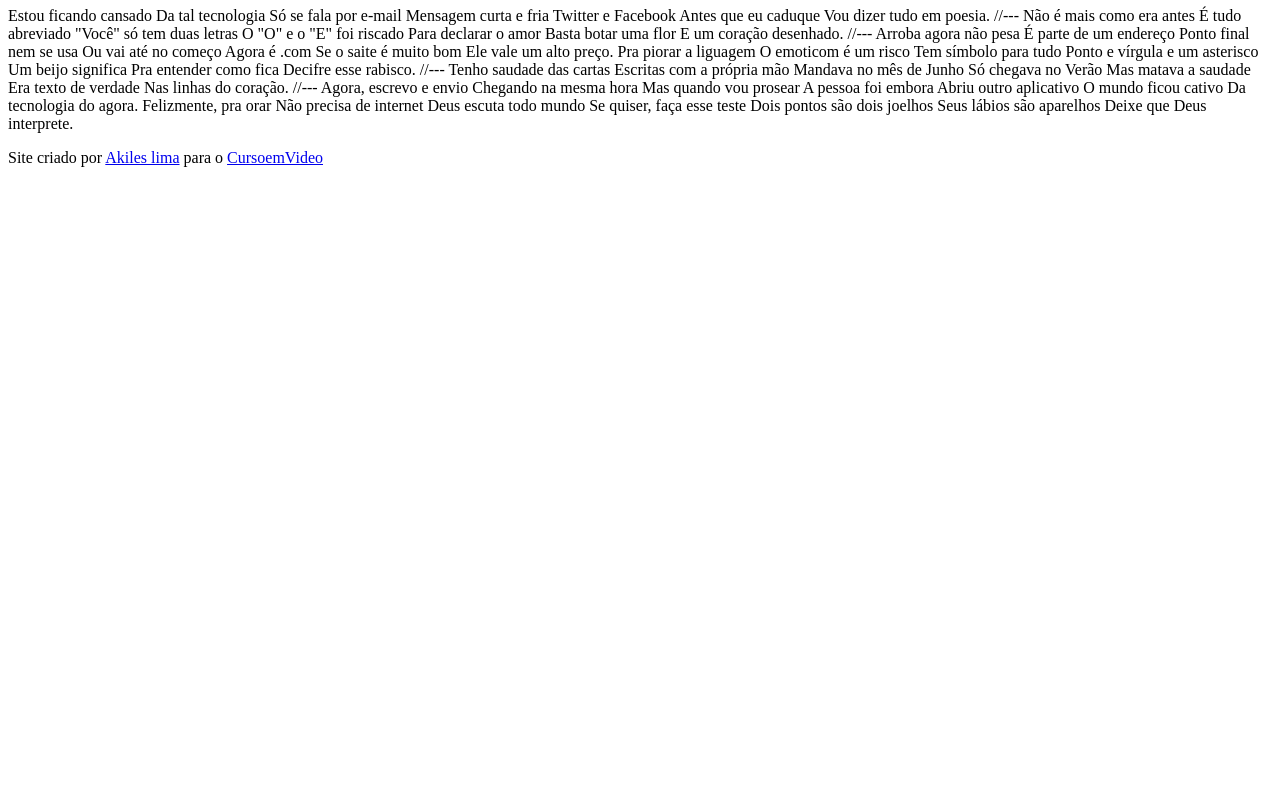
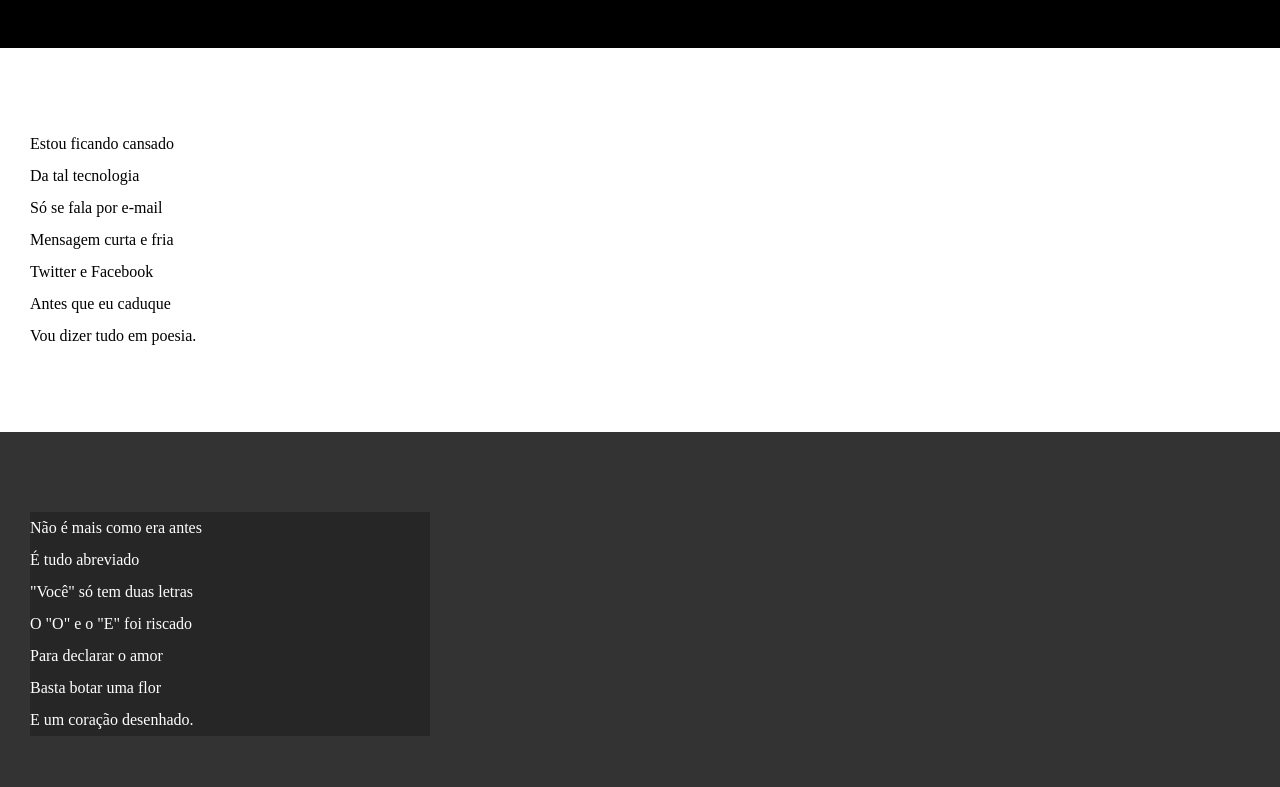
Before and after one commit to Akileslima/html-css, a plain HTML site: page desafios/d012/index.html in a window 1280 px wide. Shown: the part 107-894 px from the top of the page. Before the commit the page ends 800 px from the top, so only its background shows below. Drawn offline with Linux system fonts and the light colour scheme.

Commit message:
atulize estilos de textos e blocos

```diff
--- /dev/null
+++ b/desafios/d012/estilo/style.css
@@ -0,0 +1,65 @@
+@charset "UTF-8";
+
+* {
+    margin: 0px;
+    padding: 0px;
+}
+
+html, body {
+    min-height: 100vh;
+    background-color: darkgray;
+}
+
+header {
+    background-color: black;
+    color: white;
+    text-align: center;
+}
+
+header h1 {
+    padding-top: 50px;
+font-variant: small-caps;
+}
+
+header p {
+    padding-bottom: 50px;
+}
+
+header a, footer a {
+    color: white;
+    text-decoration: none;
+    font-weight: bolder;
+}
+
+header a:hover, footer a:hover {
+    text-decoration: underline;
+}
+
+section {
+    padding-top: 10vh;
+    padding-bottom: 10vh;
+    line-height: 2em;
+    padding-left: 30px;
+}
+
+section.normal {
+    background-color: white;
+    color: black;
+}
+
+section.imagem {
+    background-color: rgb(51, 51, 51);
+    color: white;
+}
+
+section.imagem > p {
+    width: 400px;
+    background-color: rgba(0, 0, 0, 0.253);
+}
+
+footer {
+    background-color: black;
+    color: white;
+    text-align: center;
+    padding: 10px;
+}
--- a/desafios/d012/index.html
+++ b/desafios/d012/index.html
@@ -4,6 +4,7 @@
     <meta charset="UTF-8">
     <meta name="viewport" content="width=device-width, initial-scale=1.0">
     <title>Cordel Moderno</title>
+    <link rel="stylesheet" href="estilo/style.css">
 </head>
 <body>
     <header>
@@ -11,69 +12,85 @@
         <p>Por <a href=" https://www.recantodasletras.com.br/poesias/3186743" target="_blank" rel="external">Milton Duarte</a></p>
     </header>
 
-    Estou ficando cansado
-    Da tal tecnologia
-    Só se fala por e-mail
-    Mensagem curta e fria
-    Twitter e Facebook
-    Antes que eu caduque
-    Vou dizer tudo em poesia.
+    <section class="normal">
+        <p>
+            Estou ficando cansado <br>
+            Da tal tecnologia <br>
+            Só se fala por e-mail <br>
+            Mensagem curta e fria <br>
+            Twitter e Facebook <br>
+            Antes que eu caduque <br>
+            Vou dizer tudo em poesia.
+        </p>
+    </section>
 
-    //---
+    <section class="imagem">
+        <p>
+            Não é mais como era antes <br>
+            É tudo abreviado <br>
+            "Você" só tem duas letras <br>
+            O "O" e o "E" foi riscado <br>
+            Para declarar o amor <br>
+            Basta botar uma flor <br>
+            E um coração desenhado.
+        </p>
+    </section>
 
-    Não é mais como era antes
-    É tudo abreviado
-    "Você" só tem duas letras
-    O "O" e o "E" foi riscado
-    Para declarar o amor
-    Basta botar uma flor
-    E um coração desenhado.
+    <section class="normal">
+        <p>
+            Arroba agora não pesa <br>
+            É parte de um endereço <br>
+            Ponto final nem se usa <br>
+            Ou vai até no começo <br>
+            Agora é .com <br>
+            Se o saite é muito bom <br>
+            Ele vale um alto preço.
+        </p>
 
-    //---
+        <p>
+            Pra piorar a liguagem <br>
+            O emoticom é um risco <br>
+            Tem símbolo para tudo <br>
+            Ponto e vírgula e um asterisco <br>
+            Um beijo significa <br>
+            Pra entender como fica <br>
+            Decifre esse rabisco.
+        </p>
+    </section>
 
-    Arroba agora não pesa
-    É parte de um endereço
-    Ponto final nem se usa
-    Ou vai até no começo
-    Agora é .com
-    Se o saite é muito bom
-    Ele vale um alto preço.
+    <section class="imagem">
+        <p>
+            Tenho saudade das cartas <br>
+            Escritas com a própria mão <br>
+            Mandava no mês de Junho <br>
+            Só chegava no Verão <br>
+            Mas matava a saudade <br>
+            Era texto de verdade <br>
+            Nas linhas do coração.
+        </p>
+    </section>
 
-    Pra piorar a liguagem
-    O emoticom é um risco
-    Tem símbolo para tudo
-    Ponto e vírgula e um asterisco
-    Um beijo significa
-    Pra entender como fica
-    Decifre esse rabisco.
+    <section class="normal">
+        <p>
+            Agora, escrevo e envio <br>
+            Chegando na mesma hora <br>
+            Mas quando vou prosear <br>
+            A pessoa foi embora <br>
+            Abriu outro aplicativo <br>
+            O mundo ficou cativo <br>
+            Da tecnologia do agora.
+        </p>
 
-    //---
-
-    Tenho saudade das cartas
-    Escritas com a própria mão
-    Mandava no mês de Junho
-    Só chegava no Verão
-    Mas matava a saudade
-    Era texto de verdade
-    Nas linhas do coração.
-
-    //---
-
-    Agora, escrevo e envio
-    Chegando na mesma hora
-    Mas quando vou prosear
-    A pessoa foi embora
-    Abriu outro aplicativo
-    O mundo ficou cativo
-    Da tecnologia do agora.
-
-    Felizmente, pra orar
-    Não precisa de internet
-    Deus escuta todo mundo
-    Se quiser, faça esse teste
-    Dois pontos são dois joelhos
-    Seus lábios são aparelhos
-    Deixe que Deus interprete.
+        <p>
+            Felizmente, pra orar <br>
+            Não precisa de internet <br>
+            Deus escuta todo mundo <br>
+            Se quiser, faça esse teste <br>
+            Dois pontos são dois joelhos <br>
+            Seus lábios são aparelhos <br>
+            Deixe que Deus interprete.
+        </p>
+    </section>
 
     <footer>
         <p>Site criado por <a href="https://github.com/Akileslima" target="_blank" rel="external">Akiles lima</a> para o <a href="https://www.cursoemvideo.com" target="_blank" rel="external">CursoemVideo</a></p>
```
